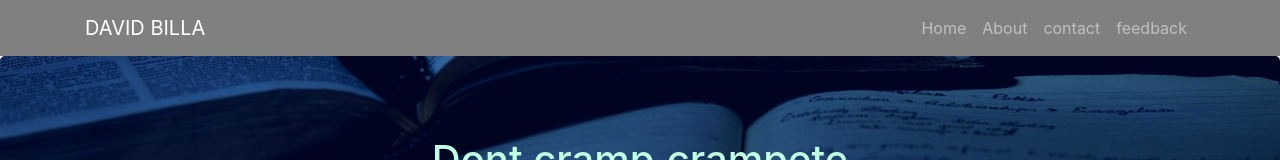
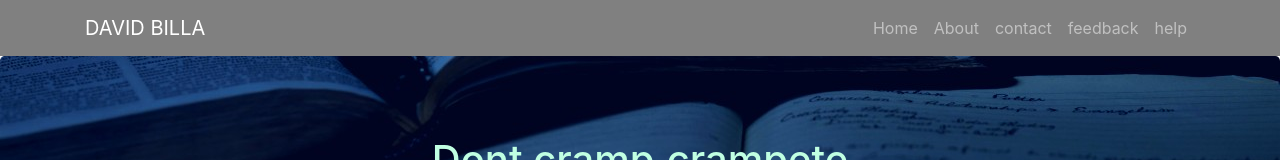
Before and after one commit to yugendharsai/futuretrend, a plain HTML site: page index.html in a window 1280 px wide. Shown: the top 160 px of the page. Drawn offline with nearby package versions, Linux system fonts and the light colour scheme; files that its build step writes are made by us from their sources.

Commit message:
i added the additional nav bar

```diff
--- a/index.html
+++ b/index.html
@@ -31,6 +31,9 @@
                 </li>
                 <li class="nav-item">
                   <a class="nav-link" href="#">feedback</a>
+                </li>
+                <li class="nav-item">
+                  <a class="nav-link" href="#">help</a>
                 </li>
 
               </ul>
```
